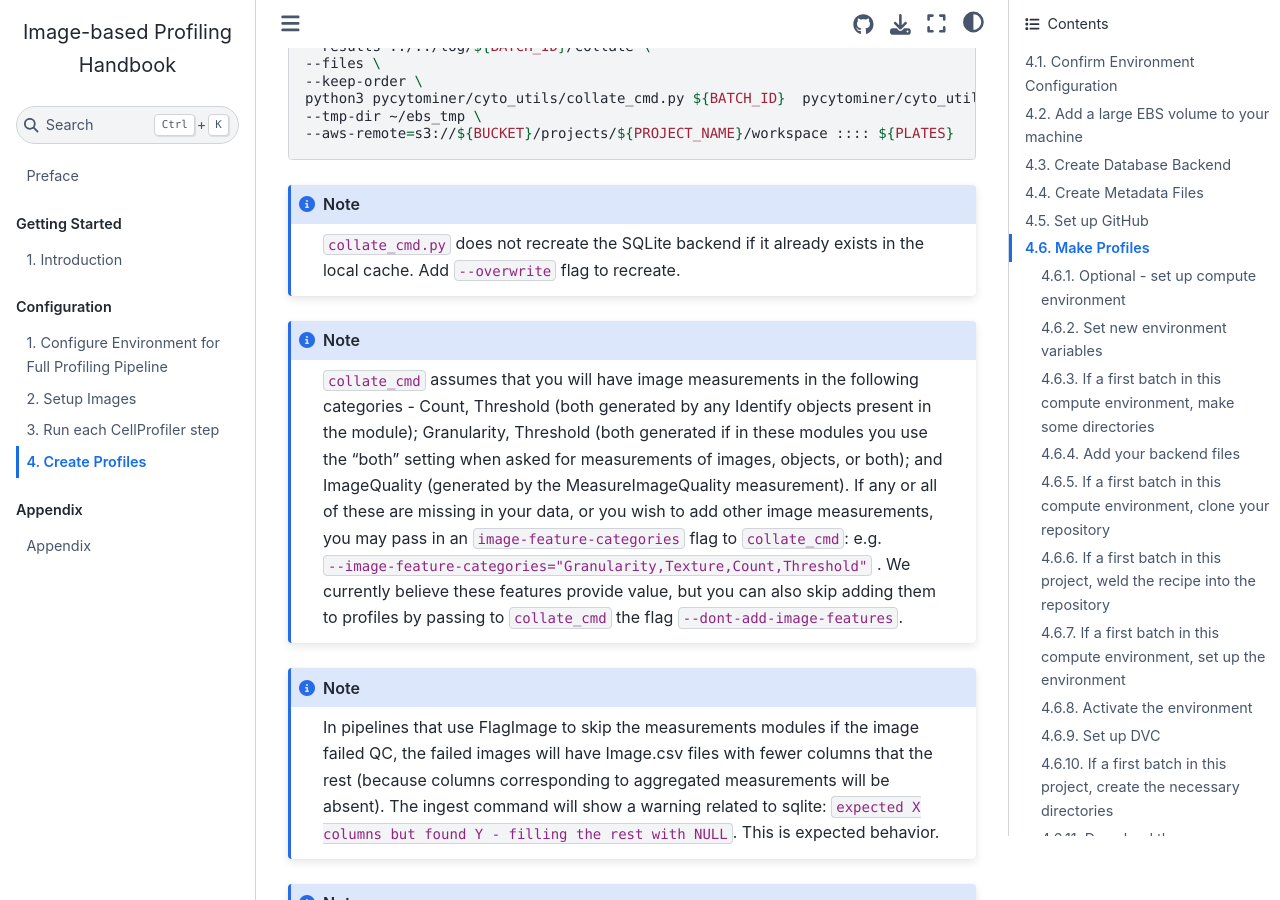
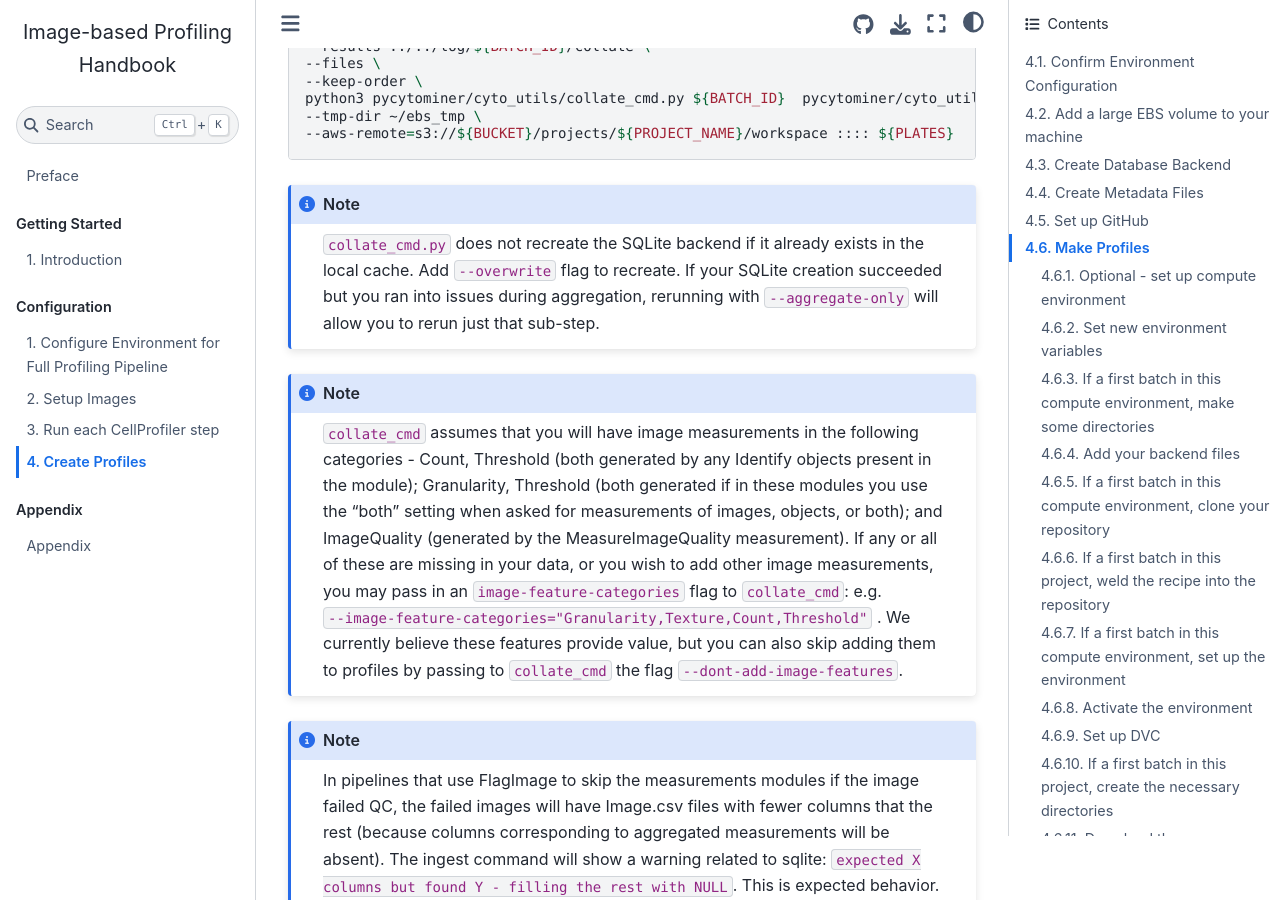
Before and after one commit to cytomining/profiling-handbook, a Jupyter Book: the page built from 05-create-profiles.md, in a window 1280 px wide and 900 px high, scrolled down 2617 px. Built offline with Jupyter Book 1.0.4 settings and Sphinx 7.4.7 and the Sphinx Book theme 1.1.4, drawn with Linux system fonts in a browser that asks for light colours.

Commit message:
Update 05-create-profiles.md (#72)

````diff
--- a/05-create-profiles.md
+++ b/05-create-profiles.md
@@ -98,6 +98,7 @@ python3 pycytominer/cyto_utils/collate_cmd.py ${BATCH_ID}  pycytominer/cyto_util
 
 ```{note}
 `collate_cmd.py` does not recreate the SQLite backend if it already exists in the local cache. Add `--overwrite` flag to recreate.
+If your SQLite creation succeeded but you ran into issues during aggregation, rerunning with `--aggregate-only` will allow you to rerun just that sub-step.
 ```
 
 ```{note}
````
